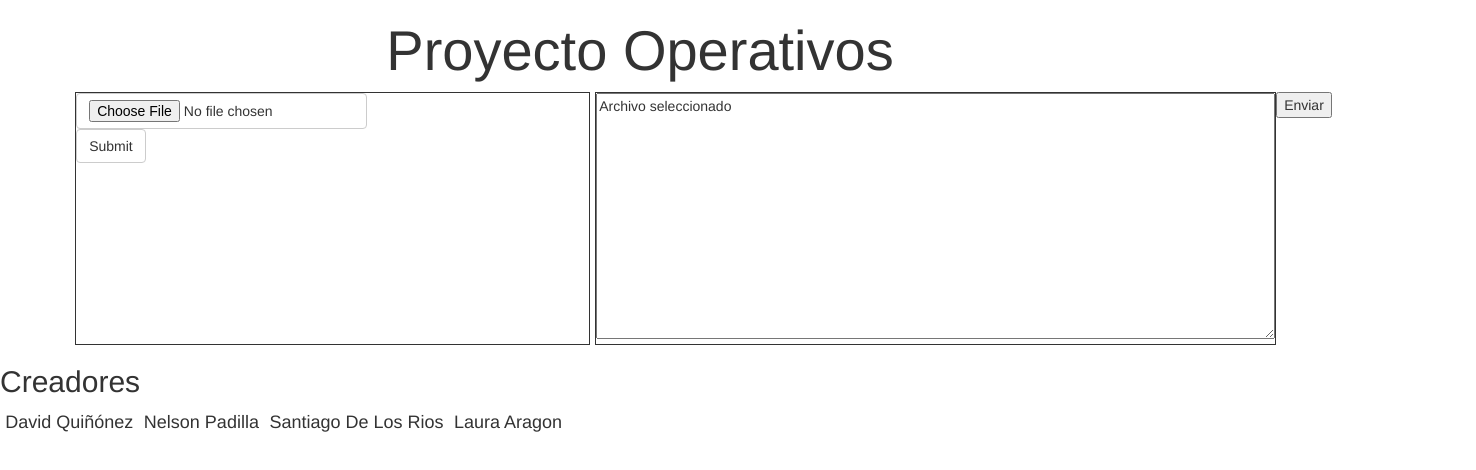
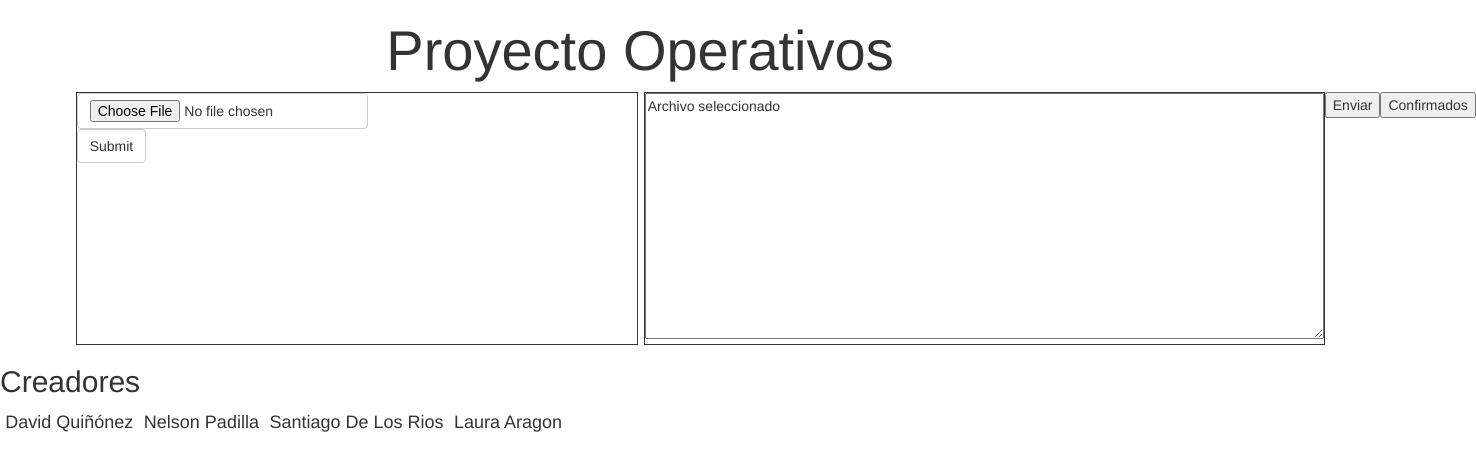
Before and after one commit to santidelosrios/RestfulOperativos, a plain HTML site: page public/index.html in a window 1280 px wide. Shown: the whole page, 1476 px wide, since content can reach past the window. Drawn offline with nearby package versions, Linux system fonts and the light colour scheme; files whose address does not match are found by name; a web font is replaced by a local one.

Commit message:
Update index.html

```diff
--- a/public/index.html
+++ b/public/index.html
@@ -25,6 +25,7 @@
 		<textarea name="textarea" rows="12" cols="81">Archivo seleccionado</textarea>
 	</div>
 	<button onclick="sendpost()">Enviar</button>
+	<button onClick="askACK()">Confirmados</button>
 </div>
 </section>
 <footer>
```
